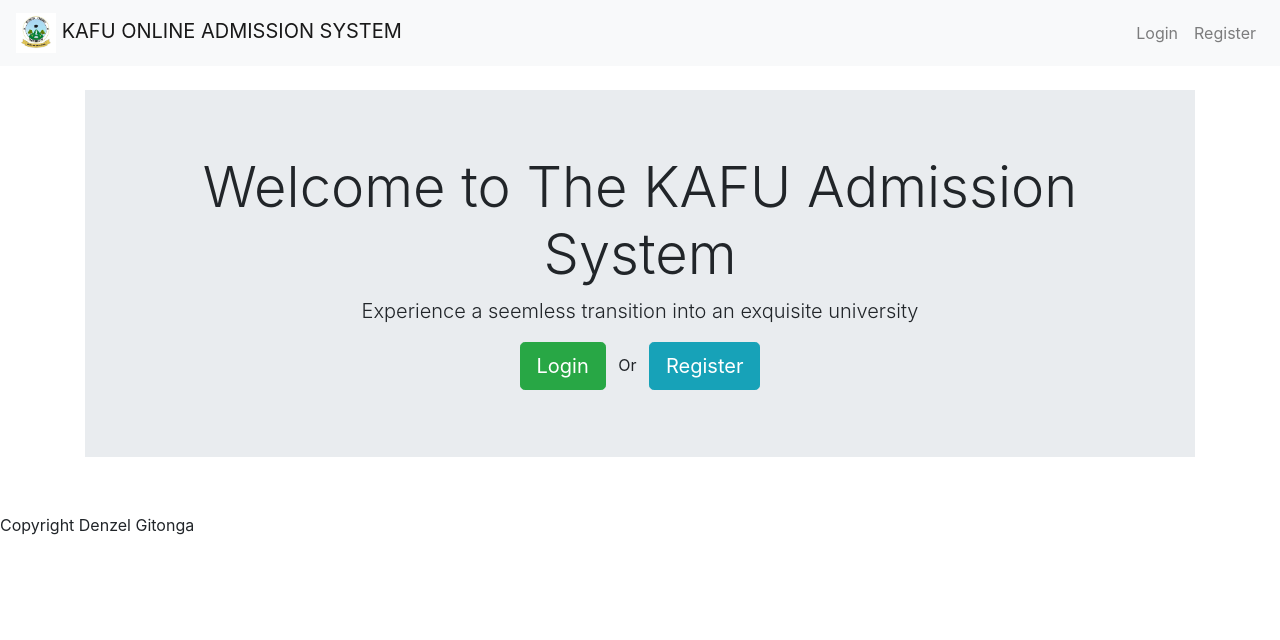
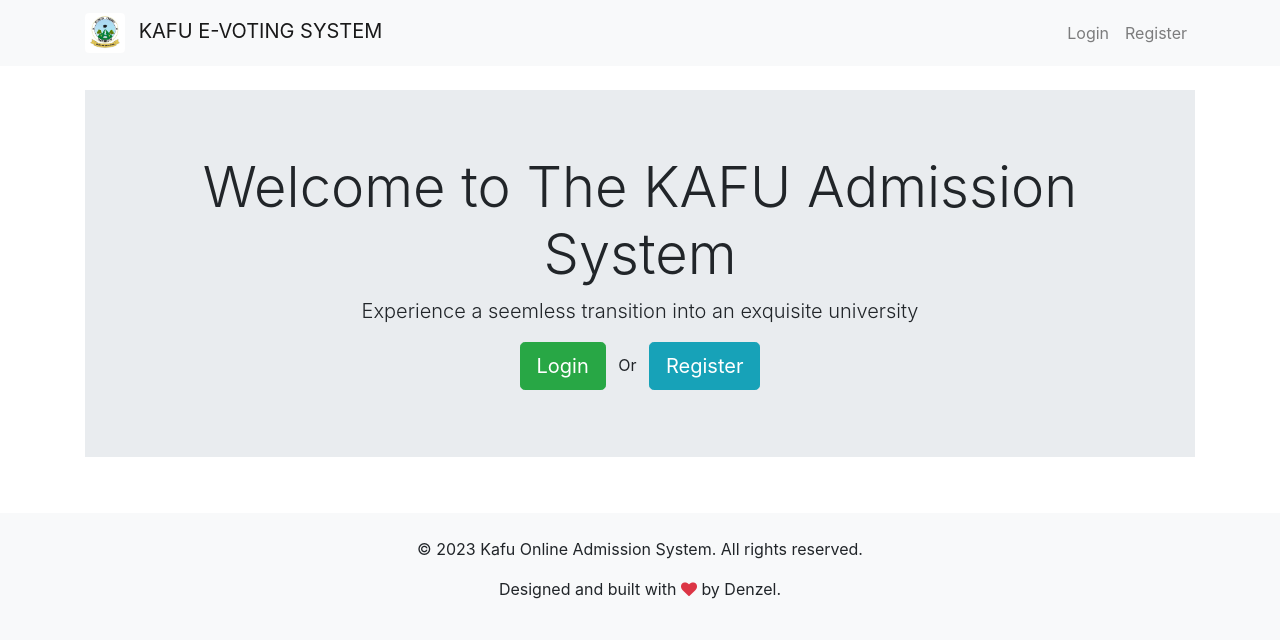
Before and after one commit to DenzelGitonga007/kafu-online-admission-system, a Django app: page / in a window 1280 px wide. Shown: the top 640 px of the page. Run offline with Django 4.2, Linux system fonts and the light colour scheme; parts of the project's set-up code (start-up, migrations or seed data) failed here and were passed over; some libraries are stand-ins or nearby versions.

Commit message:
improve UI

```diff
--- a/templates/common/base.html
+++ b/templates/common/base.html
@@ -23,6 +23,10 @@
     <!-- Icon -->
     <link rel="stylesheet" href="https://cdnjs.cloudflare.com/ajax/libs/font-awesome/4.7.0/css/font-awesome.min.css">
 
+     <!-- Favicon -->
+     <link rel="icon" type="image/x-icon" href="{% static 'images/logos/Kafu_favicon.ico' %}">
+
+
 </head>
 <body>
     <!-- The header, includes the header.html -->
--- a/templates/common/footer.html
+++ b/templates/common/footer.html
@@ -1,6 +1,9 @@
+<!-- footer.html -->
 {% load static %}
-<footer>
-    <article>
-        <p>Copyright Denzel Gitonga</p>
-    </article>
+<footer class="footer mt-auto bg-light py-4">
+    <div class="container text-center">
+        <!-- Add your footer content here -->
+        <p>&copy; {% now "Y" %} Kafu Online Admission System. All rights reserved.</p>
+        <p>Designed and built with <i class="fa fa-heart text-danger"></i> by Denzel.</p>
+    </div>
 </footer>
--- a/templates/common/header.html
+++ b/templates/common/header.html
@@ -1,47 +1,45 @@
+<!-- header.html -->
 {% load static %}
-<!-- Navbar -->
+<header>
     <nav class="navbar navbar-expand-lg navbar-light bg-light">
+        <div class="container">
+            <!-- Brand/logo -->
+            <!-- If user is logged in -->
+            {% if user.is_authenticated %}
             <a class="navbar-brand" href="{% url 'home' %}">
                 <!-- Logo -->
-      <img src="{% static 'images/logos/KAFU_LOGO.jpg' %}" alt="Logo" height="40">
-      KAFU ONLINE ADMISSION SYSTEM
+                <img src="{% static 'images/logos/KAFU_LOGO.jpg' %}" alt="Logo" height="40" class="mr-2 rounded">
+                KAFU E-VOTING SYSTEM
             </a>
+
+            <!-- Toggler button for small screens -->
             <button class="navbar-toggler" type="button" data-toggle="collapse" data-target="#navbarSupportedContent" aria-controls="navbarSupportedContent" aria-expanded="false" aria-label="Toggle navigation">
                 <span class="navbar-toggler-icon"></span>
             </button>
 
+            <!-- Navigation links -->
             <div class="collapse navbar-collapse" id="navbarSupportedContent">
-      <!-- Nav bar buttons -->
-      <!-- <ul class="navbar-nav mr-auto">
-        <li class="nav-item active">
-          <a class="nav-link" href="#">Home<span class="sr-only">(current)</span></a>
+                <!-- Navigation links -->
+                <ul class="navbar-nav ml-auto">
+                    <!-- <li class="nav-item">
+                        <a class="nav-link" href="">Home</a>
                     </li>
                     <li class="nav-item">
-          <a class="nav-link" href="#">Store</a>
-        </li>
-        <li class="nav-item dropdown">
-          <a class="nav-link dropdown-toggle" href="#" id="navbarDropdown" role="button" data-toggle="dropdown" aria-haspopup="true" aria-expanded="false">
-            Dropdown
-          </a>
-          <div class="dropdown-menu" aria-labelledby="navbarDropdown">
-            <a class="dropdown-item" href="#">Action</a>
-            <a class="dropdown-item" href="#">Another action</a>
-            <div class="dropdown-divider"></div>
-            <a class="dropdown-item" href="#">Something else here</a>
-          </div>
+                        <a class="nav-link" href="">About</a>
                     </li>
                     <li class="nav-item">
-          <a class="nav-link disabled" href="#">Disabled</a>
-        </li>
-      </ul> -->
-
-
-      <!-- Login/Register -->
-      <!-- If user is logged in -->
-      {% if user.is_authenticated %}
-            <ul class="navbar-nav d-none d-lg-flex ml-auto order-3">
+                        <a class="nav-link" href="">Contact</a>
+                    </li> -->
+                    <!-- Add more navigation links as needed -->
+                </ul>
+            </div>
+            <!-- Welcome Note -->
+            <div class="collapse navbar-collapse" id="navbarSupportedContent">
+                <!-- Display welcome message and logout link for superuser -->
+                <ul class="navbar-nav ml-auto">
+                    <!-- Welcome -->
                     <li class="nav-item">
-                    <a class="nav-link" href="">
+                    <a class="nav-link" href="#">
                         Welcome, {{ user.username }}
                     </a>
                     </li>
@@ -51,9 +49,24 @@
                   </a>
                     </li>
                 </ul>
-      <!-- If user is not logged in -->
+            </div>
+            <!-- If not logged in -->
             {% else %}
-        <ul class="navbar-nav d-none d-lg-flex ml-auto order-3">
+            <a class="navbar-brand" href="{% url 'home' %}">
+                <!-- Logo -->
+                <img src="{% static 'images/logos/KAFU_LOGO.jpg' %}" alt="Logo" height="40" class="mr-2 rounded">
+                KAFU E-VOTING SYSTEM
+            </a>
+
+            <!-- Toggler button for small screens -->
+            <button class="navbar-toggler" type="button" data-toggle="collapse" data-target="#navbarSupportedContent" aria-controls="navbarSupportedContent" aria-expanded="false" aria-label="Toggle navigation">
+                <span class="navbar-toggler-icon"></span>
+            </button>
+
+            <div class="collapse navbar-collapse" id="navbarSupportedContent">
+                <!-- Display welcome message and logout link for superuser -->
+                <ul class="navbar-nav ml-auto">
+                    <!-- Register -->
                     <li class="nav-item {% if request.path == '/login/' %}d-none{% endif %}">
                       <a class="nav-link" href="{% url 'login' %}">
                         Login
@@ -65,7 +78,10 @@
                       </a>
                     </li>
                 </ul>
-      <!-- End the login/register if statement -->
+            </div>
+
             {% endif %}
+
         </div>
     </nav>
+</header>
```
Also changed, not shown: db.sqlite3, static/images/logos/Kafu_favicon.ico (added), static/images/logos/background.jpg (deleted). Lines whose indentation alone changed are shown as unchanged.
